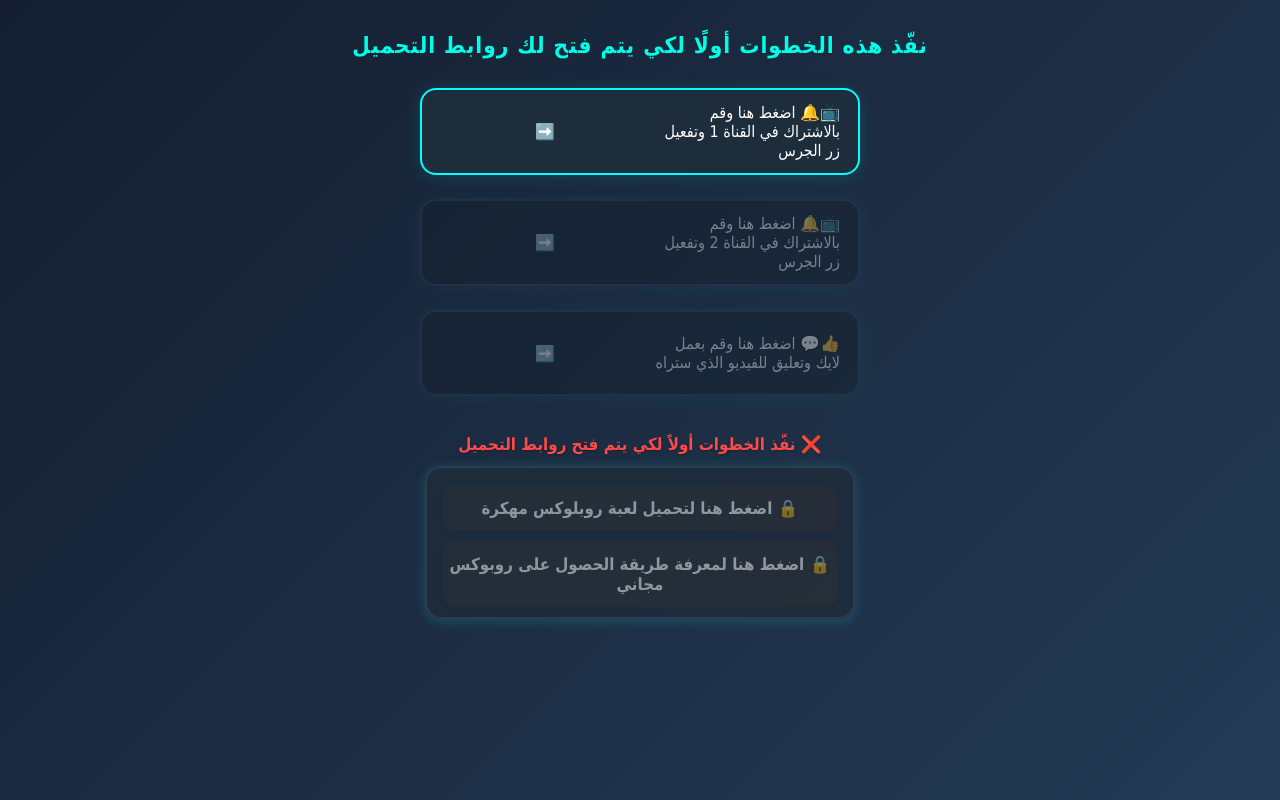
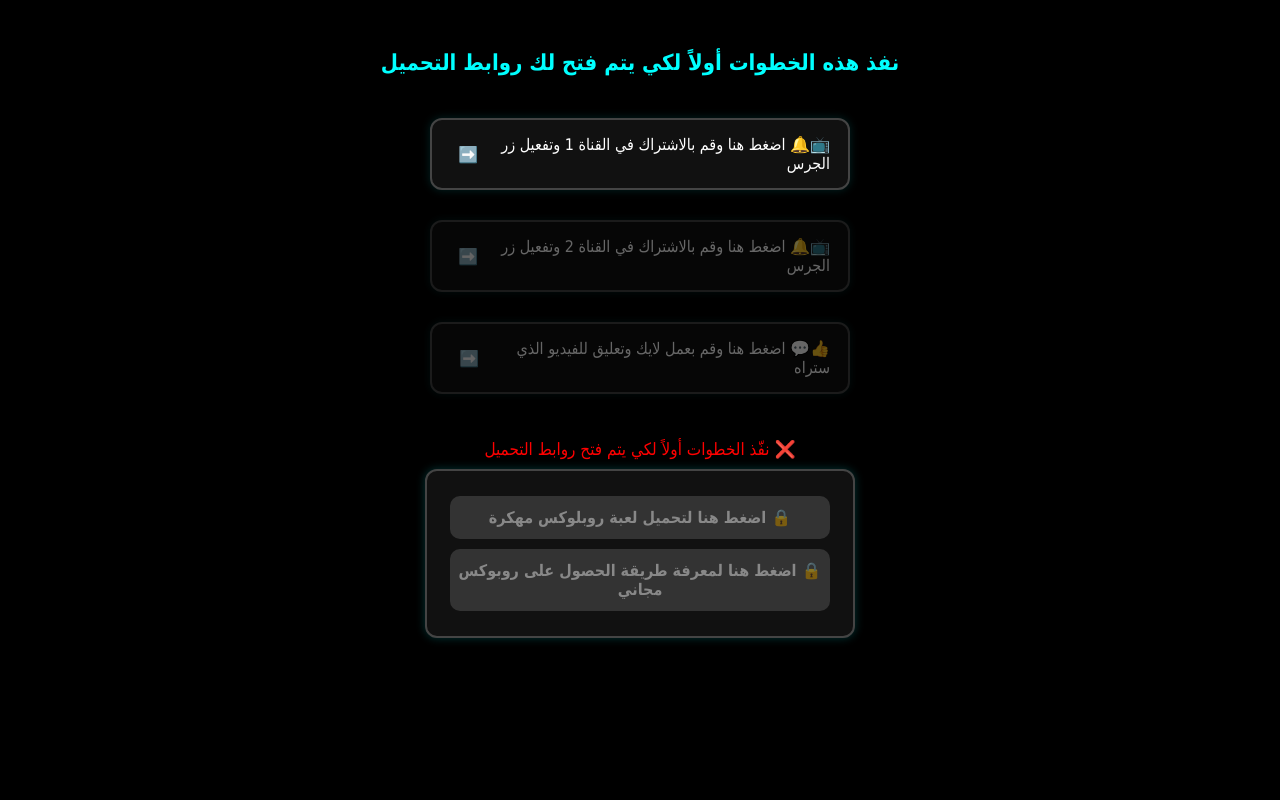
Before and after one commit to mrgamesff12/robloxmod-ar, a plain HTML site: page index.html in a window 1280 px wide. Drawn offline with Linux system fonts and the light colour scheme.

Commit message:
Update index.html

```diff
--- a/index.html
+++ b/index.html
@@ -5,15 +5,24 @@
   <title>افتح الرابط</title>
   <meta name="viewport" content="width=device-width, initial-scale=1.0">
   <style>
+    html, body {
+      height: 100%;
+      margin: 0;
+      padding: 0;
+      background: #000;
+      color: white;
+      font-family: 'Tahoma', sans-serif;
+      box-sizing: border-box;
+      width: 100vw;
+      overflow-x: hidden;
+    }
+
     body {
       min-height: 100vh;
+      width: 100vw;
+      text-align: center;
+      padding: 32px 0 16px 0;
       margin: 0;
-      padding: 0;
-      background: linear-gradient(135deg, #141E30 0%, #243B55 100%);
-      color: #fff;
-      font-family: 'Tahoma', sans-serif;
-      text-align: center;
-      padding: 0;
       box-sizing: border-box;
       display: flex;
       flex-direction: column;
@@ -21,57 +30,46 @@
       justify-content: flex-start;
     }
 
-    h2 {
-      font-size: 1.4rem;
-      margin: 32px 0 18px 0;
-      color: #00ffe7;
-      letter-spacing: 1px;
-      font-weight: bold;
-    }
-
     .step {
       display: flex;
       align-items: center;
       justify-content: space-between;
-      background: rgba(20,30,40,0.95);
-      border: 2px solid #313b50;
-      border-radius: 16px;
-      padding: 13px 18px;
-      margin: 12px auto;
-      max-width: 400px;
+      background: #111;
+      border: 2px solid #444;
+      border-radius: 12px;
+      padding: 15px 18px;
+      margin: 15px auto;
+      max-width: 420px;
       width: 95vw;
-      box-shadow: 0 2px 16px #00fff622, 0 0.5px 1px #0003;
+      box-shadow: 0 0 10px #0ff2;
       opacity: 0.4;
       pointer-events: none;
       transition: 0.3s;
-      min-height: 56px;
+      box-sizing: border-box;
+      direction: rtl;
     }
 
     .step.active {
       opacity: 1;
       pointer-events: auto;
-      border-color: #0ff;
-      background: rgba(30,45,60,0.98);
     }
 
     .step.completed {
-      border-color: #47ff47;
-      background: rgba(25,35,25,0.98);
+      border-color: lime;
+      background-color: #141414;
     }
 
     .step span {
       text-align: right;
-      font-size: 1rem;
-      flex: 1;
+      font-size: 16px;
+      word-break: break-word;
+      flex: 1 1 auto;
       margin-left: 10px;
+      min-width: 0;
     }
 
     .check {
-      font-size: 22px;
-      min-width: 28px;
-      display: flex;
-      align-items: center;
-      justify-content: center;
+      font-size: 20px;
     }
 
     a {
@@ -81,135 +79,145 @@
       align-items: center;
       width: 100%;
       justify-content: space-between;
-      cursor: pointer;
-      outline: none;
+      min-width: 0;
+    }
+
+    h2 {
+      font-size: 22px;
+      margin-bottom: 28px;
+      color: #0ff;
+      word-break: break-word;
+      padding: 0 2vw;
     }
 
     .loading {
       display: inline-block;
-      width: 18px;
-      height: 18px;
-      border: 2.5px solid #fff;
-      border-top: 2.5px solid transparent;
+      width: 16px;
+      height: 16px;
+      border: 2px solid #fff;
+      border-top: 2px solid transparent;
       border-radius: 50%;
       animation: spin 1s linear infinite;
-      margin-right: 6px;
     }
 
     @keyframes spin {
-      0% { transform: rotate(0deg);}
-      100% { transform: rotate(360deg);}
+      0% { transform: rotate(0deg); }
+      100% { transform: rotate(360deg); }
     }
 
     .final-section {
-      margin-top: 26px;
+      margin-top: 30px;
       width: 100%;
-      display: flex;
-      flex-direction: column;
-      align-items: center;
+      max-width: 430px;
+      box-sizing: border-box;
     }
 
     .final-message {
-      font-size: 1.05rem;
-      margin-bottom: 12px;
-      color: #ff4a4a;
-      font-weight: bold;
-      text-shadow: 0 1px 2px #0004;
+      font-size: 17px;
+      margin-bottom: 10px;
+      color: red;
+      word-break: break-word;
+      padding: 0 2vw;
     }
 
     .final-buttons {
-      background: rgba(30,45,60,0.95);
-      border-radius: 16px;
-      border: 2px solid #313b50;
-      padding: 17px 8px 10px 8px;
-      max-width: 410px;
-      width: 99vw;
+      background: #111;
+      border-radius: 12px;
+      border: 2px solid #444;
+      padding: 15px 5px;
+      width: 98vw;
+      max-width: 430px;
       margin: auto;
-      box-shadow: 0 2px 12px #00fff633, 0 0.5px 1px #0002;
-      display: flex;
-      flex-direction: column;
-      gap: 10px;
+      box-shadow: 0 0 10px #0ff3;
+      box-sizing: border-box;
     }
 
     .final-buttons a {
       display: block;
-      background-color: #333a;
+      background-color: #555;
       color: white;
-      padding: 13px 0;
-      border-radius: 12px;
-      font-size: 1.05rem;
+      padding: 12px 0;
+      border-radius: 10px;
+      font-size: 16px;
       font-weight: bold;
-      margin: 0 auto;
-      width: 96%;
+      margin: 10px auto;
+      width: 95vw;
+      max-width: 380px;
       text-align: center;
       pointer-events: none;
       opacity: 0.5;
       transition: 0.3s;
-      box-shadow: 0 2px 6px #0002;
-      border: none;
-      outline: none;
+      word-break: break-word;
     }
 
     .final-buttons a.active {
-      background-color: #03c96f;
+      background-color: #0c0;
       pointer-events: auto;
       opacity: 1;
-      color: #fff;
     }
 
     .final-buttons a#btnRobux.active {
-      background-color: #1da1f2;
+      background-color: dodgerblue;
     }
 
-    /* Responsive */
-    @media (max-width: 480px) {
+    @media (max-width: 500px) {
       body {
-        padding: 0;
-      }
-      .step, .final-buttons {
-        min-width: 0;
-        max-width: 99vw;
-        width: 99vw;
-        padding-left: 6vw;
-        padding-right: 6vw;
-        box-sizing: border-box;
+        padding: 12px 0 8px 0;
       }
       h2 {
-        font-size: 1.08rem;
+        font-size: 19px;
+        margin-bottom: 20px;
+        padding: 0 3vw;
+      }
+      .step {
+        padding: 10px 7px;
+        font-size: 14px;
+        max-width: 99vw;
+        margin: 10px auto;
+      }
+      .final-section {
+        margin-top: 18px;
+        max-width: 98vw;
+      }
+      .final-message {
+        font-size: 15px;
+        padding: 0 3vw;
+      }
+      .final-buttons {
+        width: 99vw;
+        max-width: 99vw;
+        padding: 10px 1px;
       }
       .final-buttons a {
-        font-size: 0.98rem;
+        font-size: 15px;
         padding: 11px 0;
-        width: 98%;
+        max-width: 97vw;
       }
-    }
-    @media (max-width: 340px) {
-      .step, .final-buttons {padding-left: 2vw; padding-right:2vw;}
     }
   </style>
 </head>
 <body>
 
-  <h2>نفّذ هذه الخطوات أولًا لكي يتم فتح لك روابط التحميل</h2>
+  <h2>نفذ هذه الخطوات أولاً لكي يتم فتح لك روابط التحميل</h2>
 
   <div id="step1" class="step active">
     <a href="#" onclick="completeStep(1, 'https://www.youtube.com/@MRGAMESFF-k3q'); return false;">
       <span>📺🔔 اضغط هنا وقم بالاشتراك في القناة 1 وتفعيل زر الجرس</span>
-      <span id="check1" class="check">➡️</span>
+      <span id="check1">➡️</span>
     </a>
   </div>
 
   <div id="step2" class="step">
     <a href="#" onclick="completeStep(2, 'https://www.youtube.com/@DarkPanda-DP'); return false;">
       <span>📺🔔 اضغط هنا وقم بالاشتراك في القناة 2 وتفعيل زر الجرس</span>
-      <span id="check2" class="check">➡️</span>
+      <span id="check2">➡️</span>
     </a>
   </div>
 
   <div id="step3" class="step">
     <a href="#" onclick="rotateStepLinks(3); return false;">
       <span>👍💬 اضغط هنا وقم بعمل لايك وتعليق للفيديو الذي ستراه</span>
-      <span id="check3" class="check">➡️</span>
+      <span id="check3">➡️</span>
     </a>
   </div>
 
@@ -272,7 +280,6 @@
         btnDownload.classList.add('active');
         btnRobux.classList.add('active');
 
-        // تغيير القفل المغلق إلى مفتوح
         btnDownload.innerText = '🔓 اضغط هنا لتحميل لعبة روبلوكس مهكرة';
         btnRobux.innerText = '🔓 اضغط هنا لمعرفة طريقة الحصول على روبوكس مجاني';
       }
```
